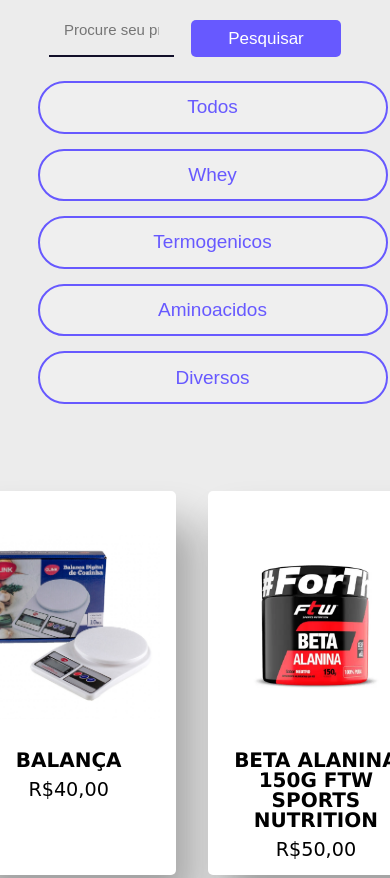
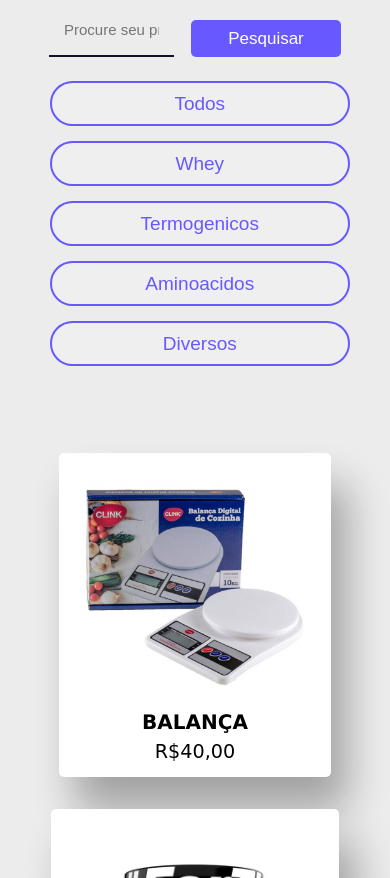
Before and after one commit to JPbjj/catalogov2, a plain HTML site: page index.html in a window 390 px wide. Shown: the part 283-1161 px from the top of the page. Drawn offline with nearby package versions, Linux system fonts and the light colour scheme; a web font is replaced by a local one.

Commit message:
TERCEIRO COMMIT
Commit contendo updatedes de responsividade do projeto e atualizacão de
preços.

Contém:

- Modificações na responsividade do projeto
- Atualizações de preços de produtos

```diff
--- a/assets/js/script.js
+++ b/assets/js/script.js
@@ -214,7 +214,7 @@ let produtos = {
 			produtoNome:
 				"TRIBULUS TERRESTRIS STAR LABS MACA PERUANA 2G / 90% SAPONINS",
 			categoria: "Diversos",
-			preco: "75",
+			preco: "80",
 			image: "assets/images/tribulus.png",
 		},
 		{
--- a/responsivo.css
+++ b/responsivo.css
@@ -37,6 +37,7 @@
     align-items: center;
    }
    .botoes_container{
+    align-items: center;
     flex-direction: column;
     width: 550px;
    }
@@ -90,18 +91,19 @@
     align-items: center;
    }
    .botoes_container{
+    align-items: center;
     flex-direction: column;
-    width: 350px;
+    width: 300px;
    }
    .botao_valor{
     margin-bottom: 15px;
-    width: 350px;
+    width: 300px;
     font-size: 19px;
-    padding: 0.7em 1.5em;
+    padding: 0.5em 1.5em;
    }
    #produtos{
-    grid-template-columns: repeat(2, 46%);
-    grid-column-gap: 2em
+    grid-template-columns: 1fr;
+    grid-column-gap: 1.2em
    }
    .nome_produto{
     font-size: 20px;
@@ -146,6 +148,7 @@
     align-items: center;
    }
    .botoes_container{
+    align-items: center;
     flex-direction: column;
     width: 250px;
    }
@@ -202,6 +205,7 @@
     align-items: center;
    }
    .botoes_container{
+    align-items: center;
     flex-direction: column;
     width: 250px;
    }
```
